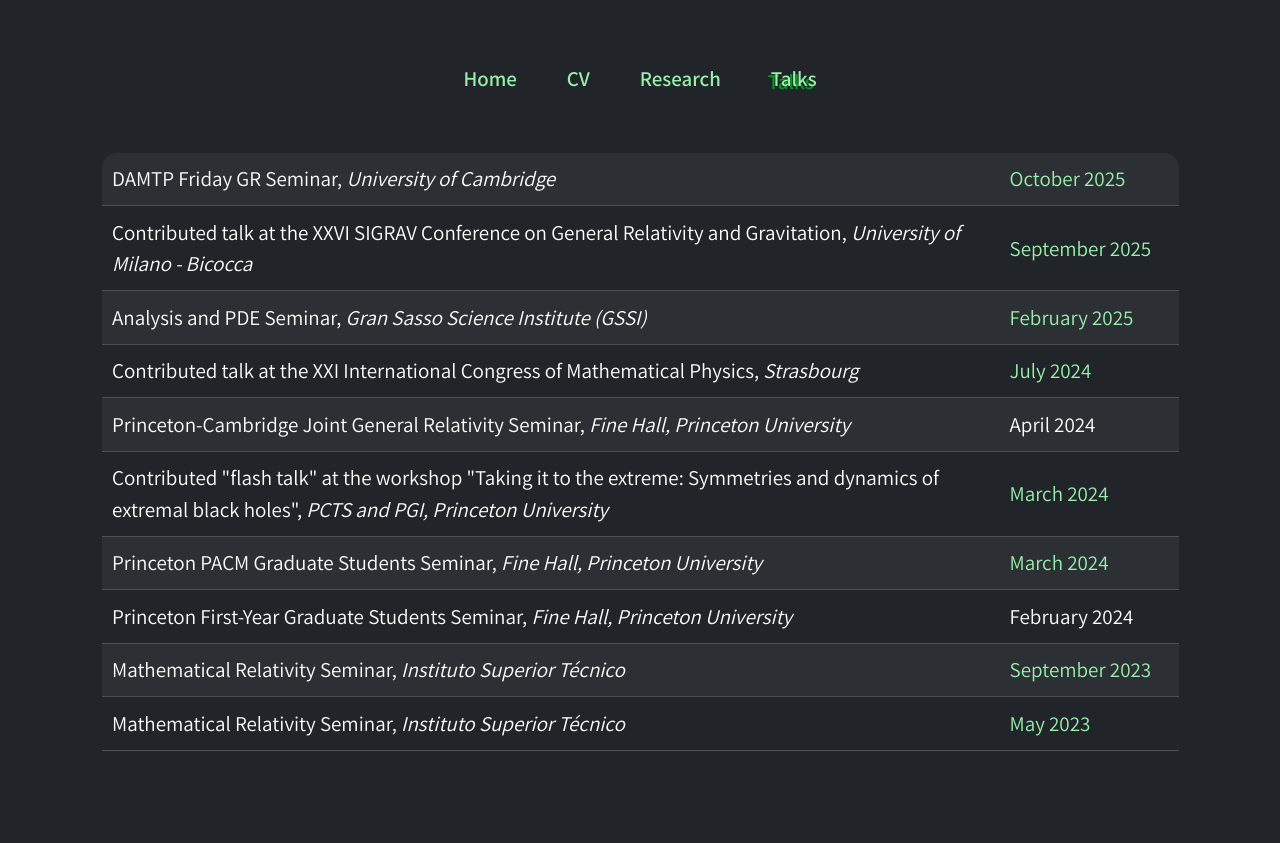
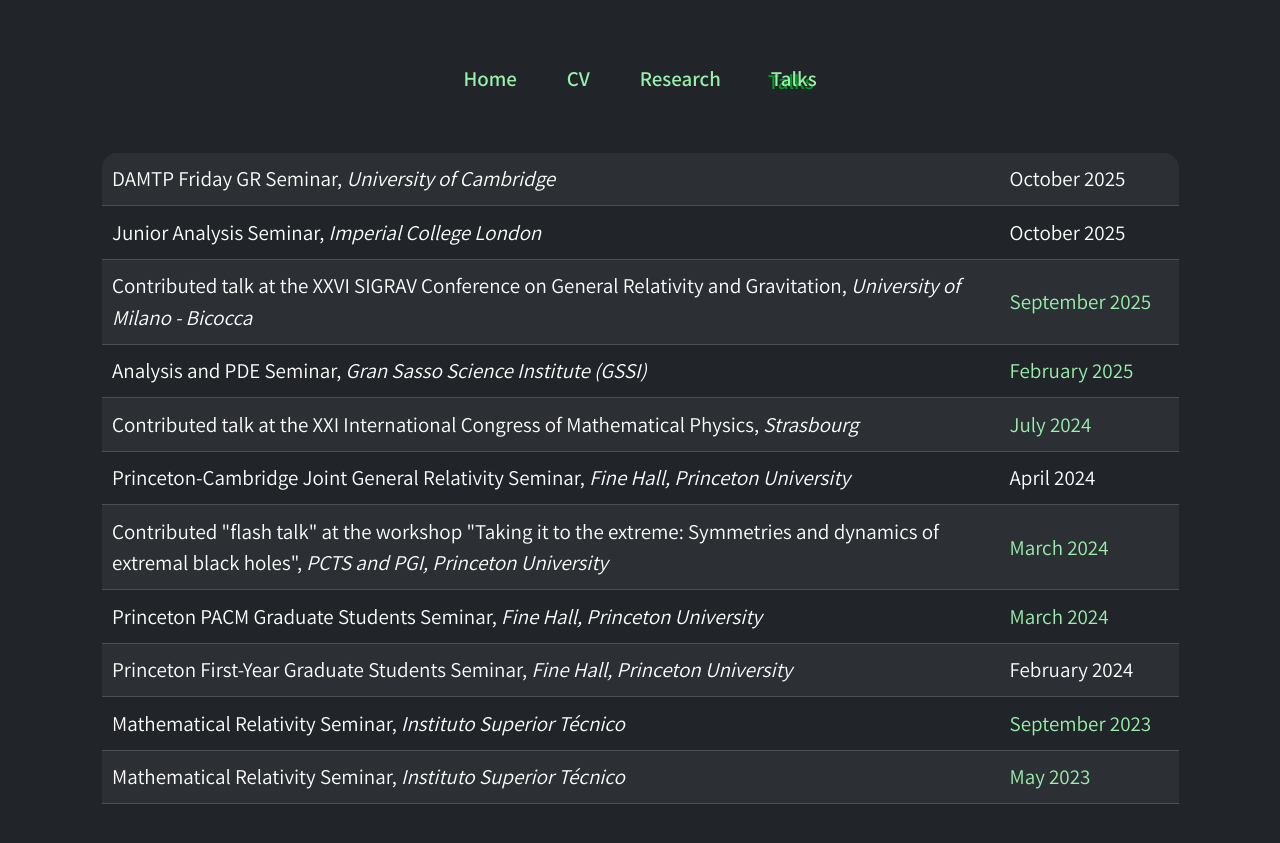
Before and after one commit to flavio-rossetti/flavio-rossetti.github.io, a Jekyll site: the page built from talks.html, in a window 1280 px wide. Shown: the top 843 px of the page. Built offline with Jekyll 4.4.1, drawn with Linux system fonts in a browser that asks for light colours; nearby versions of some CDN libraries.

Commit message:
Talks page updated

```diff
--- a/talks.html
+++ b/talks.html
@@ -14,7 +14,11 @@ description: Flavio Rossetti is a postdoctoral research fellow at GSSI, in L'Aqu
       <tbody>
         <tr>
           <td class="col-10">DAMTP Friday GR Seminar, <i>University of Cambridge</i></td>
-          <td class="table-text-left"><a href="#">October 2025</a></td>
+          <td class="table-text-left">October 2025</td>
+        </tr>
+        <tr>
+          <td class="col-10">Junior Analysis Seminar, <i>Imperial College London</i></td>
+          <td class="table-text-left">October 2025</td>
         </tr>
         <tr>
           <td class="col-10">Contributed talk at the XXVI SIGRAV Conference on General Relativity and Gravitation, <i>University of Milano - Bicocca</i></td>
```
